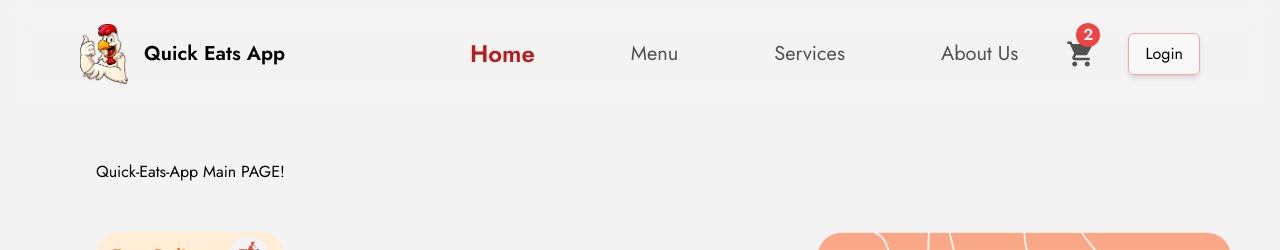
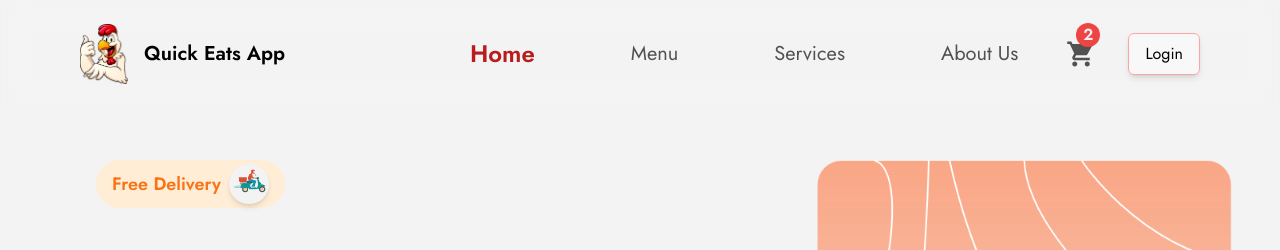
Before and after one commit to dimitarsabev00/Quick-Eats-App, a React (Vite) app: page / in a window 1280 px wide. Shown: the top 250 px of the page. Built offline with nearby package versions, Linux system fonts and the light colour scheme; no server answers; the database is empty.

Commit message:
Remove Heading From Main Screen

```diff
--- a/src/screens/Main.tsx
+++ b/src/screens/Main.tsx
@@ -36,7 +36,6 @@ const Main = () => {
     <main className="w-screen min-h-screen flex items-center justify-start flex-col bg-primary">
       <Header />
       <div className="w-full flex flex-col items-start justify-center mt-40 px-6 md:px-24 2xl:px-96 gap-12 pb-24">
-        <h1>Quick-Eats-App Main PAGE!</h1>
         <Home />
         <HomeSLider />
         <FilterSection />
```
